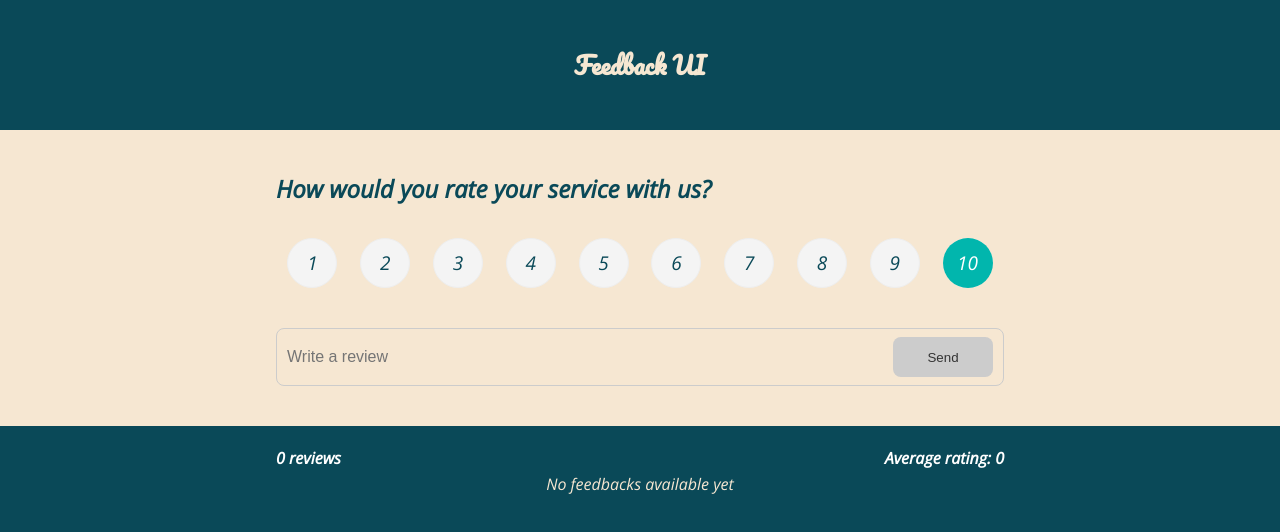
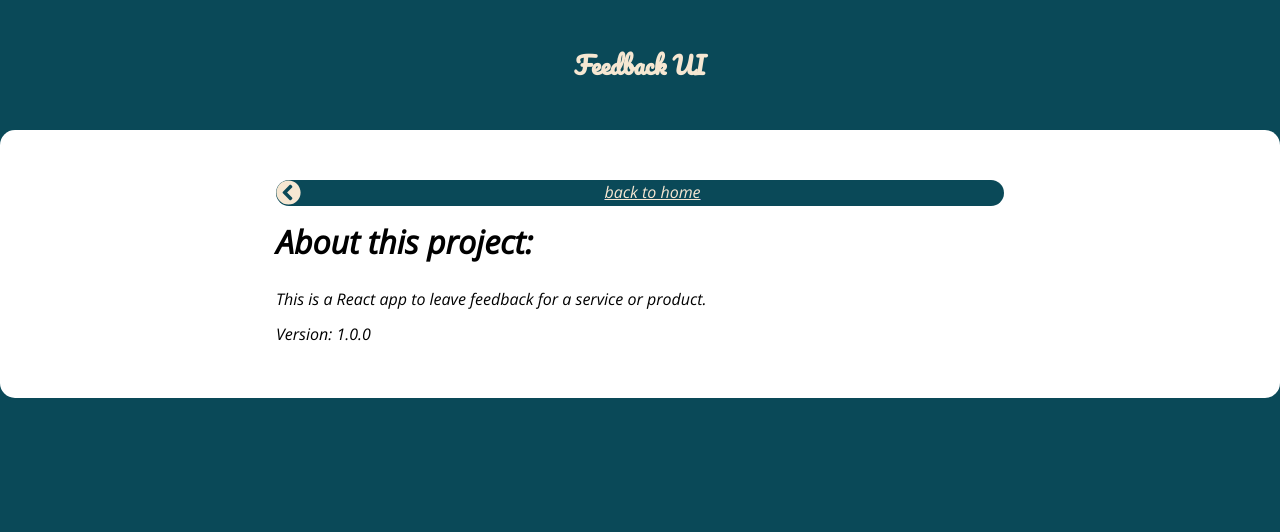
Before and after one commit to jrodriguezo/react-feedback, a React (Create React App) app: page /about in a window 1280 px wide. Shown: the top 532 px of the page. Built offline with nearby package versions, Linux system fonts and the light colour scheme; a web font is replaced by a local one.

Commit message:
About information added

```diff
--- a/package.json
+++ b/package.json
@@ -10,6 +10,7 @@
     "react": "^17.0.2",
     "react-dom": "^17.0.2",
     "react-icons": "^4.3.1",
+    "react-router-dom": "^6.2.1",
     "react-scripts": "5.0.0",
     "uuid": "^8.3.2",
     "web-vitals": "^2.1.3"
--- a/src/App.js
+++ b/src/App.js
@@ -1,13 +1,16 @@
 import { v4 as uuidv4} from 'uuid'
+import { BrowserRouter as Router, Route, Routes } from 'react-router-dom'
 import { useState } from 'react';
 import Header  from './components/Header';
 import FeedbackList from './components/FeedbackList';
-// import FeedbackData from './data/FeedbackData';
+import FeedbackData from './data/FeedbackData';
 import FeedbackStats from './components/FeedbackStats';
 import FeedbackForm from './components/FeedbackForm';
+import AboutPage from './components/pages/AboutPage';
+import AboutIconLink from './components/AboutIconLink';
 
 function App() {
-  const [feedback, setFeedback] = useState([]) // Uncomment and use FeedbackData for loading a bunch of review examples
+  const [feedback, setFeedback] = useState(FeedbackData) // Uncomment and use FeedbackData for loading a bunch of review examples
 
   const addFeedback = (newFeedback) => {
     newFeedback.id = uuidv4
@@ -21,14 +24,26 @@ function App() {
   }
 
   return (
+      <Router>
+        <Header />
+        <Routes>
+          <Route
+            exact
+            path='/'
+            element={
               <>
-      <Header />
                 <FeedbackForm handleAdd={addFeedback} />
                 <div className='container'>
                   <FeedbackStats feedback={feedback} />
                   <FeedbackList feedback={feedback} handleDelete={deleteFeedback} />
                 </div>
+                <AboutIconLink />
               </>
+            }>
+          </Route>
+          <Route path='/about' element={<AboutPage />} />
+        </Routes>
+      </Router>
   );
 }
 
--- /dev/null
+++ b/src/components/AboutIconLink.jsx
@@ -0,0 +1,14 @@
+import { FaQuestion } from 'react-icons/fa'
+import { Link } from 'react-router-dom'
+
+function AboutIconLink() {
+    return (
+        <div className='about-link'>
+            <Link to='/about'>
+                <FaQuestion size={30} />
+            </Link>
+        </div>
+    )
+}
+
+export default AboutIconLink
--- /dev/null
+++ b/src/components/pages/AboutPage.jsx
@@ -0,0 +1,25 @@
+import Card from "../shared/Card"
+import { Link } from 'react-router-dom'
+import { FaChevronCircleLeft } from "react-icons/fa"
+
+function AboutPage() {
+    return (
+        <Card>
+            <div className='container'>
+                <div className="about">
+                    <Link to='/'>
+                    <p style={{color: "#f6e7d2", textAlign: "center", backgroundColor: "#0a4958", borderRadius: '25px', textDecoration: "inherit"}}>
+                        <FaChevronCircleLeft style={{float: "left", color: "#f6e7d2", fontSize: "25px"}} />
+                        back to home
+                    </p>
+                    </Link>
+                    <h1> About this project: </h1>
+                    <p> This is a React app to leave feedback for a service or product. </p>
+                    <p> Version: 1.0.0 </p>
+                </div>
+            </div>
+        </Card>
+    )
+}
+
+export default AboutPage
--- a/src/index.css
+++ b/src/index.css
@@ -229,7 +229,7 @@ input:focus {
 }
 
 .about-link a:hover {
-  color: #ff6a95;
+  color: #f6e7d2;
 }
 
 .about h1 {
```
Also changed, not shown: 1 other file (tests, documents, lock files or other folders). Lines whose indentation alone changed are shown as unchanged.
